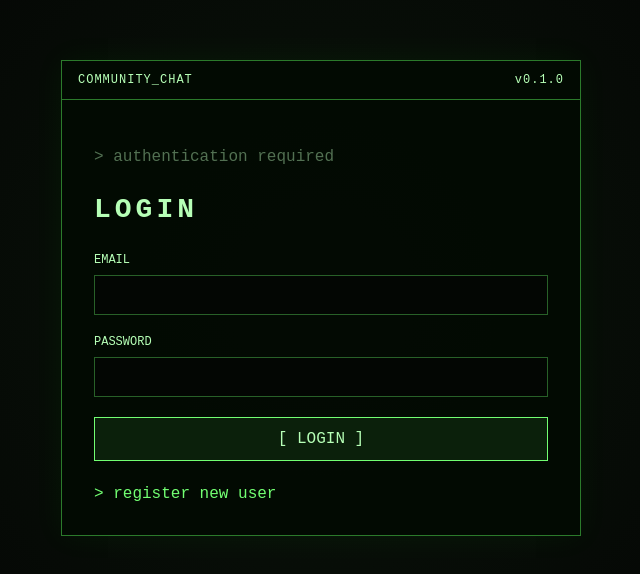
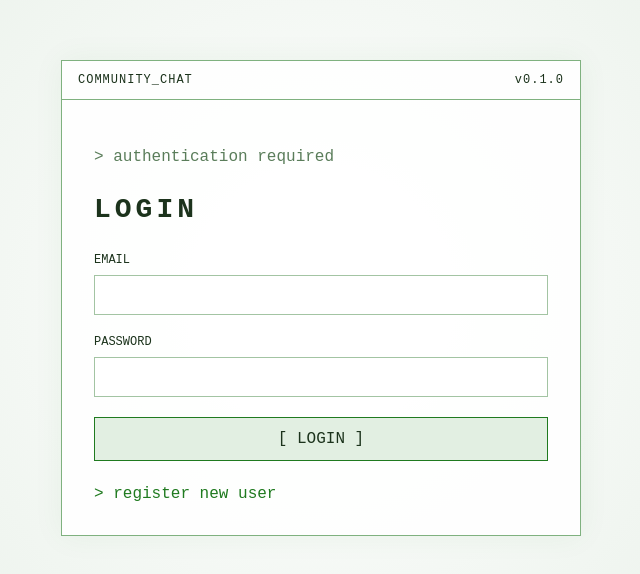
Before and after one commit to RanXom/community-chat, a React (Vite) app in the folder web/: page / in a window 1280 px wide. Shown: the part 102-676 px from the top of the page, without its empty margins (319-959 px from the left). Built offline with nearby package versions, Linux system fonts and the light colour scheme; no server answers.

Commit message:
feat(ui): add theme switcher

```diff
--- a/web/index.html
+++ b/web/index.html
@@ -4,6 +4,15 @@
     <meta charset="UTF-8" />
     <link rel="icon" type="image/svg+xml" href="/favicon.svg" />
     <meta name="viewport" content="width=device-width, initial-scale=1.0" />
+    <script>
+      try {
+        var theme = localStorage.getItem('community-chat:theme');
+        if (theme !== 'dark' && theme !== 'light') {
+          theme = window.matchMedia('(prefers-color-scheme: light)').matches ? 'light' : 'dark';
+        }
+        document.documentElement.dataset.theme = theme;
+      } catch (error) {}
+    </script>
     <title>web</title>
   </head>
   <body>
--- a/web/src/components/channels/Sidebar.tsx
+++ b/web/src/components/channels/Sidebar.tsx
@@ -1,6 +1,7 @@
 import { useState } from 'react';
 
 import type { Channel, User } from '../../types';
+import ThemeSwitcher from '../common/ThemeSwitcher';
 import ChannelList from './ChannelList';
 import CreateChannelDialog from './CreateChannelDialog';
 import DeleteChannelDialog from './DeleteChannelDialog';
@@ -47,6 +48,8 @@ function Sidebar({
         </div>
       )}
 
+      <ThemeSwitcher />
+
       <footer>
         <span>
           {user?.username}
--- /dev/null
+++ b/web/src/components/common/ThemeSwitcher.tsx
@@ -0,0 +1,21 @@
+import { useTheme } from '../../hooks/useTheme';
+
+function ThemeSwitcher() {
+  const { theme, setTheme } = useTheme();
+
+  return (
+    <div className="theme-control">
+      <label htmlFor="theme-select">theme</label>
+      <select
+        id="theme-select"
+        value={theme}
+        onChange={(event) => setTheme(event.target.value as 'dark' | 'light')}
+      >
+        <option value="dark">dark terminal</option>
+        <option value="light">light terminal</option>
+      </select>
+    </div>
+  );
+}
+
+export default ThemeSwitcher;
--- /dev/null
+++ b/web/src/hooks/useTheme.ts
@@ -0,0 +1,41 @@
+import { useEffect, useState } from 'react';
+
+const STORAGE_KEY = 'community-chat:theme';
+
+export type Theme = 'dark' | 'light';
+
+function systemTheme(): Theme {
+  return window.matchMedia('(prefers-color-scheme: light)').matches ? 'light' : 'dark';
+}
+
+function initialTheme(): Theme {
+  const stored = localStorage.getItem(STORAGE_KEY);
+  return stored === 'dark' || stored === 'light' ? stored : systemTheme();
+}
+
+export function useTheme() {
+  const [theme, setThemeState] = useState<Theme>(initialTheme);
+
+  useEffect(() => {
+    document.documentElement.dataset.theme = theme;
+  }, [theme]);
+
+  useEffect(() => {
+    if (localStorage.getItem(STORAGE_KEY)) return;
+
+    const media = window.matchMedia('(prefers-color-scheme: light)');
+    const onChange = (event: MediaQueryListEvent) => {
+      setThemeState(event.matches ? 'light' : 'dark');
+    };
+
+    media.addEventListener('change', onChange);
+    return () => media.removeEventListener('change', onChange);
+  }, []);
+
+  function setTheme(next: Theme) {
+    localStorage.setItem(STORAGE_KEY, next);
+    setThemeState(next);
+  }
+
+  return { theme, setTheme };
+}
--- a/web/src/index.css
+++ b/web/src/index.css
@@ -1,8 +1,60 @@
 :root {
   font-family: 'JetBrains Mono', 'Courier New', monospace;
-  color: #b6ffb6;
-  background: #050805;
+  color-scheme: dark;
+
+  --bg: #050805;
+  --bg-glow: #0a140a;
+  --panel-bg: rgba(3, 10, 3, 0.94);
+  --panel-solid: #030703;
+  --item-hover: #0c220c;
+  --button-bg: #0b200b;
+  --button-hover: #123012;
+  --input-bg: #030603;
+
+  --border: #2b7a2b;
+  --border-dim: #286028;
+  --border-danger: #7a2b2b;
+
+  --text: #b6ffb6;
+  --text-dim: #527052;
+  --text-faint: #426342;
+  --accent: #72ff72;
+  --danger: #ff6666;
+
+  --glow-shadow: rgba(0, 255, 0, 0.15);
+  --glow-soft: rgba(0, 255, 0, 0.05);
+  --backdrop: rgba(0, 0, 0, 0.6);
+
+  color: var(--text);
+  background: var(--bg);
   font-synthesis: none;
+}
+
+:root[data-theme='light'] {
+  color-scheme: light;
+
+  --bg: #eef4ee;
+  --bg-glow: #ffffff;
+  --panel-bg: rgba(255, 255, 255, 0.92);
+  --panel-solid: #ffffff;
+  --item-hover: #d7e8d7;
+  --button-bg: #e2efe2;
+  --button-hover: #cfe5cf;
+  --input-bg: #ffffff;
+
+  --border: #7fb17f;
+  --border-dim: #a3c4a3;
+  --border-danger: #d96c6c;
+
+  --text: #1c331c;
+  --text-dim: #5a7d5a;
+  --text-faint: #7a997a;
+  --accent: #1f7a1f;
+  --danger: #c0392b;
+
+  --glow-shadow: rgba(31, 122, 31, 0.15);
+  --glow-soft: rgba(31, 122, 31, 0.06);
+  --backdrop: rgba(0, 0, 0, 0.35);
 }
 
 * {
@@ -13,7 +65,7 @@ body {
   margin: 0;
   min-width: 320px;
   min-height: 100vh;
-  background: radial-gradient(circle at center, #0a140a 0, #050805 60%);
+  background: radial-gradient(circle at center, var(--bg-glow) 0, var(--bg) 60%);
 }
 
 button,
@@ -33,9 +85,9 @@ button {
 }
 
 .terminal {
-  border: 1px solid #2b7a2b;
-  background: rgba(3, 10, 3, 0.94);
-  box-shadow: 0 0 30px rgba(0, 255, 0, 0.05);
+  border: 1px solid var(--border);
+  background: var(--panel-bg);
+  box-shadow: 0 0 30px var(--glow-soft);
 }
 
 .auth .terminal {
@@ -43,7 +95,7 @@ button {
 }
 
 header {
-  border-bottom: 1px solid #2b7a2b;
+  border-bottom: 1px solid var(--border);
   padding: 12px 16px;
   display: flex;
   justify-content: space-between;
@@ -62,7 +114,7 @@ h1 {
 }
 
 .dim {
-  color: #527052;
+  color: var(--text-dim);
 }
 
 form {
@@ -78,34 +130,34 @@ label {
 
 input {
   width: 100%;
-  border: 1px solid #286028;
-  background: #030603;
-  color: #b6ffb6;
+  border: 1px solid var(--border-dim);
+  background: var(--input-bg);
+  color: var(--text);
   padding: 12px;
   outline: none;
 }
 
 input:focus {
-  border-color: #72ff72;
-  box-shadow: 0 0 8px rgba(0, 255, 0, 0.15);
+  border-color: var(--accent);
+  box-shadow: 0 0 8px var(--glow-shadow);
 }
 
 form button {
-  border: 1px solid #72ff72;
-  background: #0b200b;
+  border: 1px solid var(--accent);
+  background: var(--button-bg);
   padding: 12px;
   cursor: pointer;
 }
 
 form button:hover {
-  background: #123012;
+  background: var(--button-hover);
 }
 
 .link-button {
   border: 0;
   background: transparent;
   padding: 0;
-  color: #72ff72;
+  color: var(--accent);
   cursor: pointer;
 }
 
@@ -114,7 +166,7 @@ form button:hover {
 }
 
 .error {
-  color: #ff6666;
+  color: var(--danger);
   font-size: 13px;
 }
 
@@ -159,14 +211,14 @@ form button:hover {
 
 .channel-name:hover,
 .channel-name.active {
-  background: #0c220c;
-  color: #72ff72;
+  background: var(--item-hover);
+  color: var(--accent);
 }
 
 .channel-delete {
   border: 0;
   background: transparent;
-  color: #527052;
+  color: var(--text-dim);
   padding: 0 10px;
   cursor: pointer;
   font-size: 16px;
@@ -179,46 +231,65 @@ form button:hover {
 }
 
 .channel-delete:hover {
-  color: #ff6666;
+  color: var(--danger);
 }
 
 .admin-actions {
   padding: 8px 12px 12px;
-  border-top: 1px solid #2b7a2b;
+  border-top: 1px solid var(--border);
 }
 
 .admin-actions button {
   width: 100%;
-  border: 1px dashed #2b7a2b;
+  border: 1px dashed var(--border);
   background: transparent;
-  color: #72ff72;
+  color: var(--accent);
   padding: 10px;
   cursor: pointer;
 }
 
 .admin-actions button:hover {
-  background: #0c220c;
+  background: var(--item-hover);
 }
 
 .role-tag {
   margin-left: 8px;
-  color: #527052;
+  color: var(--text-dim);
   font-style: normal;
   font-size: 11px;
-  border: 1px solid #2b7a2b;
+  border: 1px solid var(--border);
   padding: 1px 5px;
 }
 
+.theme-control {
+  display: flex;
+  align-items: center;
+  justify-content: space-between;
+  gap: 8px;
+  padding: 8px 12px;
+  font-size: 12px;
+  color: var(--text-dim);
+}
+
+.theme-control select {
+  font: inherit;
+  border: 1px solid var(--border);
+  background: var(--button-bg);
+  color: var(--text);
+  padding: 5px 8px;
+  cursor: pointer;
+}
+
 .dialog {
-  border: 1px solid #2b7a2b;
-  background: #030703;
-  color: #b6ffb6;
+  border: 1px solid var(--border);
+  background: var(--panel-solid);
+  color: var(--text);
   min-width: min(420px, calc(100vw - 40px));
   padding: 0;
 }
 
 .dialog::backdrop {
-  background: rgba(0, 0, 0, 0.6);
+  background: var(--backdrop);
 }
 
 .dialog-header {
@@ -227,7 +298,7 @@ form button:hover {
   align-items: center;
   gap: 12px;
   padding: 12px 16px;
-  border-bottom: 1px solid #2b7a2b;
+  border-bottom: 1px solid var(--border);
 }
 
 .dialog-header h2 {
@@ -239,7 +310,7 @@ form button:hover {
 .dialog-close {
   border: 0;
   background: transparent;
-  color: #527052;
+  color: var(--text-dim);
   cursor: pointer;
   font-size: 18px;
   line-height: 1;
@@ -247,11 +318,11 @@ form button:hover {
 }
 
 .dialog-close:hover {
-  color: #72ff72;
+  color: var(--accent);
 }
 
 .dialog-close:focus-visible {
-  outline: 2px solid #72ff72;
+  outline: 2px solid var(--accent);
   outline-offset: 2px;
 }
 
@@ -264,18 +335,18 @@ form button:hover {
 }
 
 label .optional {
-  color: #527052;
+  color: var(--text-dim);
   font-size: 11px;
   font-weight: normal;
 }
 
 .dialog-warning {
-  color: #b6ffb6;
+  color: var(--text);
   line-height: 1.5;
 }
 
 .dialog-warning strong {
-  color: #72ff72;
+  color: var(--accent);
 }
 
 .dialog-actions {
@@ -286,14 +357,14 @@ label .optional {
 }
 
 .dialog-actions button {
-  border: 1px solid #2b7a2b;
-  background: #0b200b;
+  border: 1px solid var(--border);
+  background: var(--button-bg);
   padding: 10px 14px;
   cursor: pointer;
 }
 
 .dialog-actions button:hover:not(:disabled) {
-  background: #123012;
+  background: var(--button-hover);
 }
 
 .dialog-actions button:disabled {
@@ -302,25 +373,25 @@ label .optional {
 }
 
 .dialog-cancel {
-  color: #527052;
+  color: var(--text-dim);
 }
 
 .dialog-cancel:hover:not(:disabled) {
-  color: #b6ffb6;
+  color: var(--text);
 }
 
 .dialog-submit {
-  color: #72ff72;
+  color: var(--accent);
 }
 
 .dialog-danger {
-  color: #ff6666;
-  border-color: #7a2b2b;
+  color: var(--danger);
+  border-color: var(--border-danger);
 }
 
 .sidebar footer {
   margin-top: auto;
-  border-top: 1px solid #2b7a2b;
+  border-top: 1px solid var(--border);
   padding: 12px;
   display: flex;
   justify-content: space-between;
@@ -328,7 +399,7 @@ label .optional {
 }
 
 .online {
-  color: #72ff72;
+  color: var(--accent);
 }
 
 .messages-container {
@@ -350,18 +421,18 @@ label .optional {
 }
 
 .messages article strong {
-  color: #72ff72;
+  color: var(--accent);
 }
 
 .timestamp {
-  color: #426342;
+  color: var(--text-faint);
   font-size: 11px;
   margin-left: 12px;
 }
 
 .messages article p {
   margin: 5px 0 0;
-  color: #b6ffb6;
+  color: var(--text);
 }
 
 article.failed .message-content {
@@ -370,17 +441,17 @@ article.failed .message-content {
 
 article.sending .message-status,
 article.failed .message-status {
-  color: #527052;
+  color: var(--text-dim);
   font-size: 12px;
   font-style: italic;
 }
 
 article.failed .message-status {
-  color: #ff6666;
+  color: var(--danger);
 }
 
 .typing {
-  color: #527052;
+  color: var(--text-dim);
   font-size: 12px;
   animation: typing-pulse 1.6s ease-in-out infinite;
 }
@@ -390,9 +461,9 @@ article.failed .message-status {
   bottom: 12px;
   left: 50%;
   transform: translateX(-50%);
-  border: 1px solid #72ff72;
-  background: #0b200b;
-  color: #72ff72;
+  border: 1px solid var(--accent);
+  background: var(--button-bg);
+  color: var(--accent);
   padding: 8px 14px;
   cursor: pointer;
   font-size: 12px;
@@ -400,11 +471,11 @@ article.failed .message-status {
 }
 
 .new-messages-button:hover {
-  background: #123012;
+  background: var(--button-hover);
 }
 
 .new-messages-button:focus-visible {
-  outline: 2px solid #72ff72;
+  outline: 2px solid var(--accent);
   outline-offset: 2px;
 }
 
@@ -413,7 +484,7 @@ article.failed .message-status {
   grid-template-columns: auto 1fr;
   gap: 10px;
   padding: 12px;
-  border-top: 1px solid #2b7a2b;
+  border-top: 1px solid var(--border);
 }
 
 .composer input {
```
